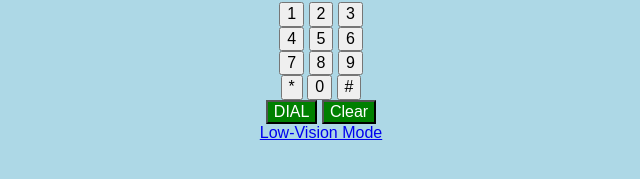
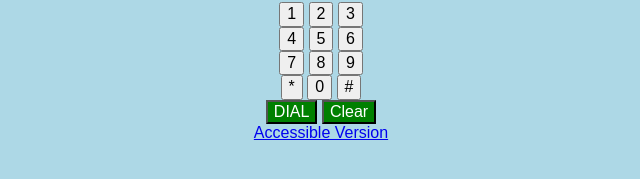
Before and after one commit to kirandhathri-b/Assignment6, a plain HTML site: page index.html in a window 1280 px wide. Shown: the part 217-396 px from the top of the page, 319-959 px from the left. Drawn offline with nearby package versions, Linux system fonts and the light colour scheme.

Commit message:
index.html

```diff
--- a/index.html
+++ b/index.html
@@ -75,6 +75,6 @@
         <button type="submit">Add Contact</button>
       </form>
     </div>
-    <a href ="index - large.html">Low-Vision Mode</a>
+    <a href ="index - large.html">Accessible Version</a>
 </body>
 </html>
```
